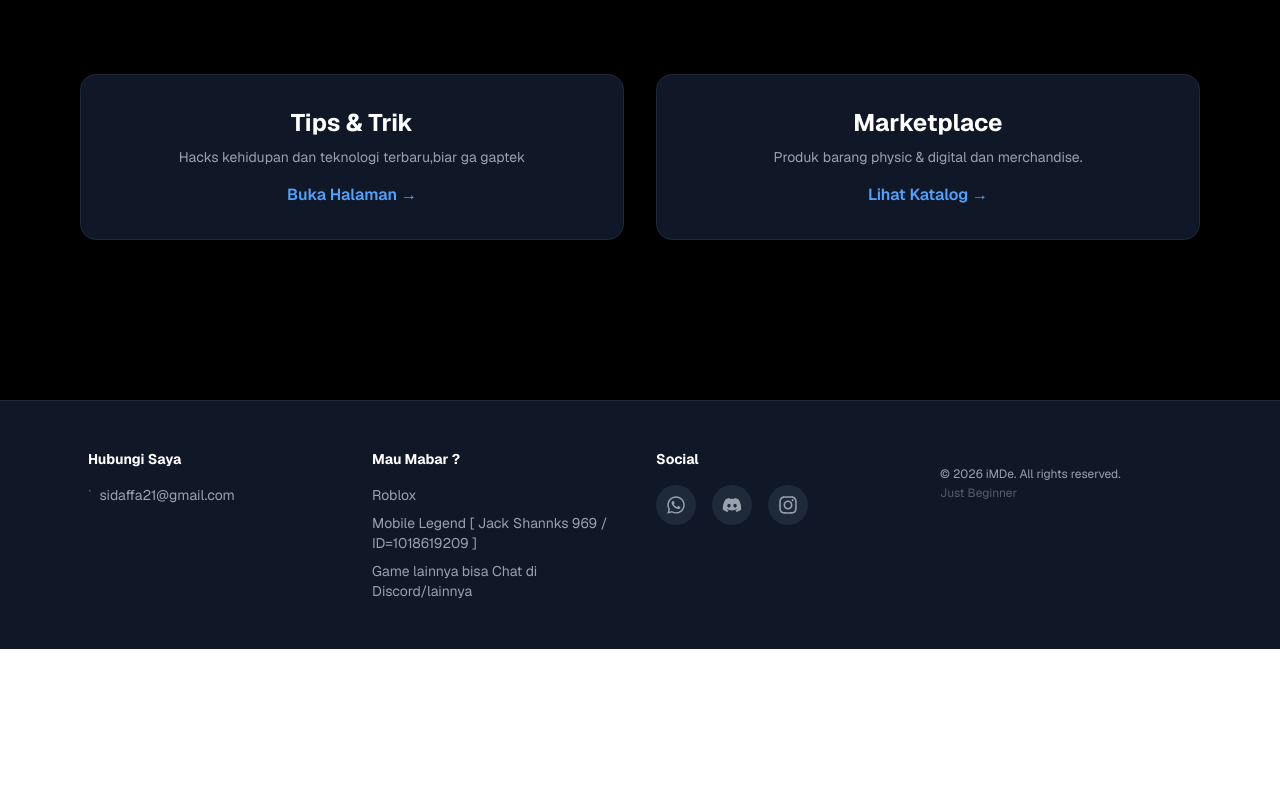
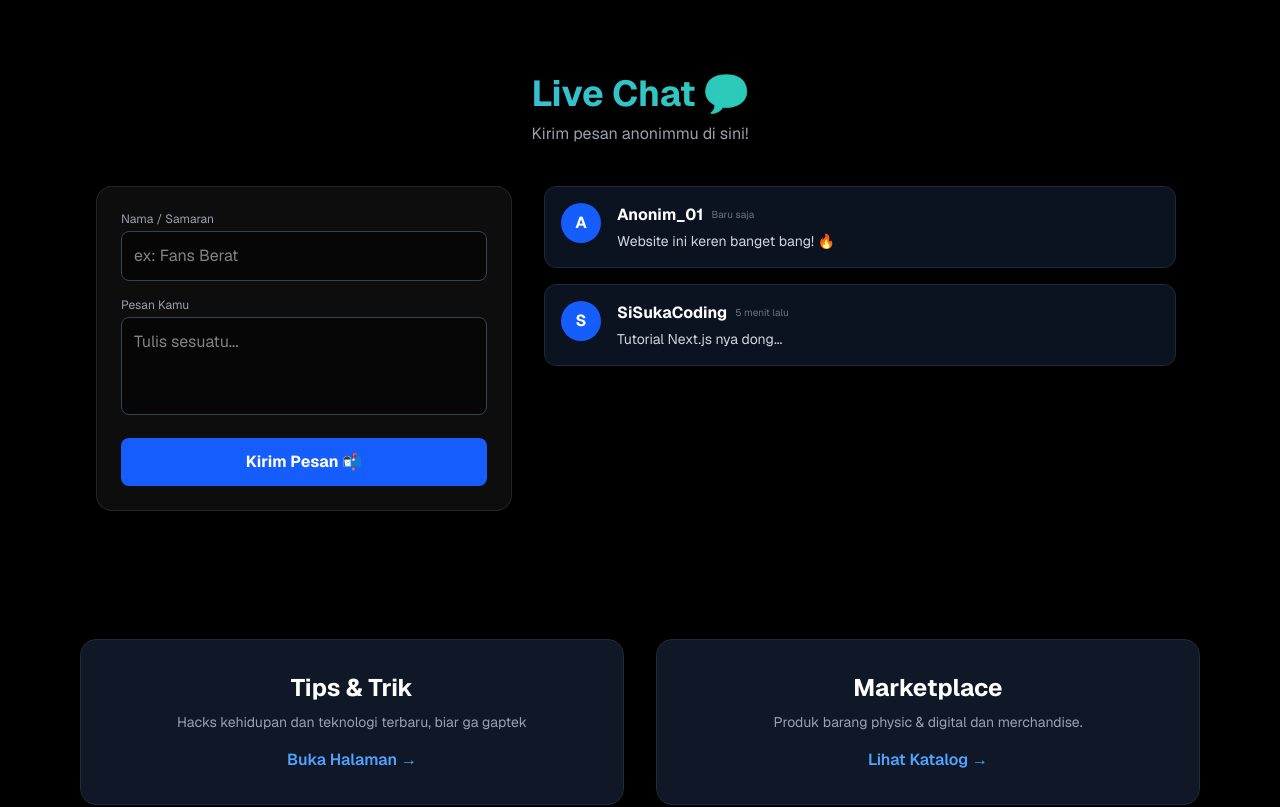
Before and after one commit to dartoulhaq-ui/iMDe, a Next.js app: page /home in a window 1280 px wide. Shown: the part 1560-2367 px from the top of the page. Before the commit the page ends 2209 px from the top, so only its background shows below. Built offline with nearby package versions, Linux system fonts and the light colour scheme.

Commit message:
Fixed Chat

```diff
--- a/app/home/page.tsx
+++ b/app/home/page.tsx
@@ -1,28 +1,21 @@
 "use client";
-import React, { useRef,useEffect, useState } from "react";
+import React, { useRef, useEffect, useState } from "react";
 import { motion, useScroll, useTransform, AnimatePresence } from "framer-motion";
 import { FaWhatsapp, FaDiscord, FaInstagram } from "react-icons/fa";
 import Image from "next/image";
 import Link from "next/link";
 export default function HomePage() {
   const greetings = [
-    "Halo, gimana kabarmu?",
-    "안녕하세요. 어떻게 지내세요?",
-    "你好吗？",
-    "こんにちは お元気ですか？",
-    "Bonjour, comment ça va?",
-    "Hola, ¿cómo estás?" ,
-    "Hallo, wie geht es dir?",
-    "Hello, how are you?",
+    "Halo, gimana kabarmu?", "안녕하세요. 어떻게 지내세요?", "你好吗？","こんにちは お元気ですか？", "Bonjour, comment ça va?", "Hola, ¿cómo estás?",
+    "Hallo, wie geht es dir?", "Hello, how are you?",
   ];
   const [index, setIndex] = useState(0);
   useEffect(() => {
     const timer = setInterval(() => {
       setIndex((prevIndex) => (prevIndex + 1) % greetings.length);
-    },3000);
+    }, 3000);
     return () => clearInterval(timer);
   }, []);
-
   const { scrollYProgress } = useScroll();
   const [isMobileMenuOpen, setIsMobileMenuOpen] = useState(false);
   const leftGlowColor = useTransform(
@@ -30,9 +23,46 @@ export default function HomePage() {
     [0, 0.5, 1],
     ["#8b5cf6", "#3b82f6", "#ffffff"]
   );
+  const [comments, setComments] = useState([
+    { id: 1, user: "Anonim_01", text: "Website ini keren banget bang! 🔥", time: "Baru saja" },
+    { id: 2, user: "SiSukaCoding", text: "Tutorial Next.js nya dong...", time: "5 menit lalu" },
+  ]);
+  const [inputName, setInputName] = useState("");
+  const [inputMsg, setInputMsg] = useState("");
+  const [logs, setLogs] = useState<{user: string, time: string, risk: string}[]>([]);
+  const [showAdmin, setShowAdmin] = useState(false);
+  const handleSend = (e: React.FormEvent) => {
+    e.preventDefault();
+    if (!inputName || !inputMsg) return;
+
+    const newComment = {
+      id: Date.now(),
+      user: inputName,
+      text: inputMsg,
+      time: "Baru saja"
+    };
+    setComments([newComment, ...comments]);
+    const newLog = {
+      user: inputName,
+      time: new Date().toLocaleTimeString(),
+      risk: inputMsg.toLowerCase().includes("kasar") ? "High" : "Low"
+    };
+    setLogs([newLog, ...logs]);
+    setInputName("");
+    setInputMsg("");
+  };
+
+  const handleAdminAccess = () => {
+    const password = prompt("Masukan Password Admin:");
+    if (password === "cnn123") {
+      setShowAdmin(true);
+    } else {
+      alert("Akses Ditolak!");
+    }
+  };
+
   return (
     <div className="min-h-screen bg-black text-white font-sans overflow-x-hidden relative">
-
       <header className="relative w-full h-[60vh] md:h-[80vh] flex items-center justify-center mt-16 overflow-hidden">
         <video
           autoPlay loop muted playsInline
@@ -123,14 +153,8 @@ export default function HomePage() {
         </div>
       </header>
       <div className="relative w-full py-20 px-4 md:px-20 overflow-hidden">
-        <motion.div
-          style={{ backgroundColor: leftGlowColor, opacity: 0.3 }}
-          className="fixed left-0 top-0 bottom-0 w-1 md:w-2 blur-[20px] z-40"
-        />
-        <motion.div
-          style={{ backgroundColor: leftGlowColor, opacity: 0.3 }}
-          className="fixed right-0 top-0 bottom-0 w-1 md:w-2 blur-[20px] z-40"
-        />
+        <motion.div style={{ backgroundColor: leftGlowColor, opacity: 0.3 }} className="fixed left-0 top-0 bottom-0 w-1 md:w-2 blur-[20px] z-40" />
+        <motion.div style={{ backgroundColor: leftGlowColor, opacity: 0.3 }} className="fixed right-0 top-0 bottom-0 w-1 md:w-2 blur-[20px] z-40" />
         <section id="profil" className="max-w-4xl mx-auto text-center mb-32 relative z-10">
            <motion.div
              initial={{ opacity: 0, scale: 0.9 }}
@@ -151,6 +175,7 @@ export default function HomePage() {
              </Link>
            </motion.div>
         </section>
+
         <section id="rekomendasifilm" className="max-w-6xl mx-auto mb-32 flex flex-col md:flex-row items-center gap-10">
            <motion.div
              initial={{ x: -100, opacity: 0 }}
@@ -175,13 +200,83 @@ export default function HomePage() {
              </button>
            </div>
         </section>
-        <section className="grid grid-cols-1 md:grid-cols-2 gap-8 max-w-6xl mx-auto mb-20">
+
+        <section className="max-w-6xl mx-auto mb-32 relative z-10 px-4">
+          <div className="text-center mb-10">
+             <h2 className="text-3xl md:text-4xl font-bold mb-2 bg-gradient-to-r from-blue-400 to-green-400 bg-clip-text text-transparent">Live Chat 💬</h2>
+             <p className="text-gray-400">Kirim pesan anonimmu di sini!</p>
+          </div>
+
+          <div className="grid grid-cols-1 md:grid-cols-5 gap-8">
+            <div className="md:col-span-2">
+              <div className="bg-white/5 backdrop-blur-xl border border-white/10 p-6 rounded-2xl sticky top-24">
+                <form onSubmit={handleSend} className="space-y-4">
+                  <div>
+                    <label className="block text-xs text-gray-400 mb-1">Nama / Samaran</label>
+                    <input
+                      type="text"
+                      maxLength={15}
+                      value={inputName}
+                      onChange={(e) => setInputName(e.target.value)}
+                      placeholder="ex: Fans Berat"
+                      className="w-full bg-black/50 border border-gray-700 rounded-lg p-3 text-white focus:outline-none focus:border-blue-500 transition"
+                      required
+                    />
+                  </div>
+                  <div>
+                    <label className="block text-xs text-gray-400 mb-1">Pesan Kamu</label>
+                    <textarea
+                      rows={3}
+                      maxLength={100}
+                      value={inputMsg}
+                      onChange={(e) => setInputMsg(e.target.value)}
+                      placeholder="Tulis sesuatu..."
+                      className="w-full bg-black/50 border border-gray-700 rounded-lg p-3 text-white focus:outline-none focus:border-blue-500 transition resize-none"
+                      required
+                    />
+                  </div>
+                  <button type="submit" className="w-full bg-blue-600 hover:bg-blue-500 text-white font-bold py-3 rounded-lg transition">
+                    Kirim Pesan 📬
+                  </button>
+                </form>
+              </div>
+            </div>
+
+            <div className="md:col-span-3">
+              <div className="flex flex-col gap-4 max-h-[400px] overflow-y-auto pr-2">
+                <AnimatePresence>
+                  {comments.map((comment) => (
+                    <motion.div
+                      key={comment.id}
+                      initial={{ opacity: 0, x: 20 }}
+                      animate={{ opacity: 1, x: 0 }}
+                      className="bg-gray-900/80 border border-gray-800 p-4 rounded-xl flex gap-4 items-start"
+                    >
+                      <div className="w-10 h-10 rounded-full bg-blue-600 flex items-center justify-center font-bold text-white shrink-0">
+                        {comment.user.charAt(0).toUpperCase()}
+                      </div>
+                      <div>
+                        <div className="flex items-center gap-2 mb-1">
+                          <span className="font-bold text-white">{comment.user}</span>
+                          <span className="text-[10px] text-gray-500">{comment.time}</span>
+                        </div>
+                        <p className="text-gray-300 text-sm">{comment.text}</p>
+                      </div>
+                    </motion.div>
+                  ))}
+                </AnimatePresence>
+              </div>
+            </div>
+          </div>
+        </section>
+
+        <section id="tips&trick" className="grid grid-cols-1 md:grid-cols-2 gap-8 max-w-6xl mx-auto mb-20">
             <motion.div
               whileHover={{ y: -10 }}
               className="bg-gray-900 p-8 rounded-2xl border border-gray-800 text-center"
             >
               <h4 className="text-2xl font-bold mb-2">Tips & Trik</h4>
-              <p className="text-gray-400 mb-4 text-sm">Hacks kehidupan dan teknologi terbaru,biar ga gaptek</p>
+              <p className="text-gray-400 mb-4 text-sm">Hacks kehidupan dan teknologi terbaru, biar ga gaptek</p>
               <button className="text-blue-400 hover:text-blue-300 font-semibold"><a href="/tips">Buka Halaman →</a></button>
             </motion.div>
 
@@ -195,6 +290,7 @@ export default function HomePage() {
             </motion.div>
         </section>
       </div>
+
       <footer className="bg-gray-900 text-gray-400 py-12 border-t border-gray-800">
         <div className="max-w-6xl mx-auto px-6 grid grid-cols-1 md:grid-cols-4 gap-8 text-sm">
           <div>
@@ -217,44 +313,50 @@ export default function HomePage() {
           <div>
             <h5 className="text-white font-bold mb-4">Social</h5>
             <div className="flex gap-4">
-               <a
-                 href="https://wa.me/6281332959366"
-                 target="_blank"
-                 rel="noopener noreferrer"
-                 className="w-10 h-10 rounded-full bg-gray-800 flex items-center justify-center hover:bg-[#25D366] hover:text-white transition-all duration-300 transform hover:-translate-y-1"
-                 aria-label="WhatsApp"
-               >
+               <a href="https://wa.me/6281332959366" target="_blank" rel="noopener noreferrer" className="w-10 h-10 rounded-full bg-gray-800 flex items-center justify-center hover:bg-[#25D366] hover:text-white transition-all duration-300 transform hover:-translate-y-1">
                  <FaWhatsapp size={20} />
                </a>
-               <a
-                 href="https://discord.gg/RZYDNbRp"
-                 target="_blank"
-                 rel="noopener noreferrer"
-                 className="w-10 h-10 rounded-full bg-gray-800 flex items-center justify-center hover:bg-[#5865F2] hover:text-white transition-all duration-300 transform hover:-translate-y-1"
-                 aria-label="Discord"
-               >
+               <a href="https://discord.gg/RZYDNbRp" target="_blank" rel="noopener noreferrer" className="w-10 h-10 rounded-full bg-gray-800 flex items-center justify-center hover:bg-[#5865F2] hover:text-white transition-all duration-300 transform hover:-translate-y-1">
                  <FaDiscord size={20} />
                </a>
-               <a
-                 href="https://instagram.com/3dapp.hh"
-                 target="_blank"
-                 rel="noopener noreferrer"
-                 className="w-10 h-10 rounded-full bg-gray-800 flex items-center justify-center hover:bg-gradient-to-tr from-yellow-400 via-red-500 to-purple-500 hover:text-white transition-all duration-300 transform hover:-translate-y-1"
-                 aria-label="Instagram"
-               >
+               <a href="https://instagram.com/3dapp.hh" target="_blank" rel="noopener noreferrer" className="w-10 h-10 rounded-full bg-gray-800 flex items-center justify-center hover:bg-gradient-to-tr from-yellow-400 via-red-500 to-purple-500 hover:text-white transition-all duration-300 transform hover:-translate-y-1">
                  <FaInstagram size={20} />
                </a>
-
             </div>
           </div>
+
           <div>
              <p className="text-xs mt-4 leading-relaxed">
                © 2026 iMDe. All rights reserved. <br/>
                <span className="opacity-50">Just Beginner</span>
+               <span onClick={handleAdminAccess} className="ml-2 cursor-pointer hover:text-white" title="Admin Log">🔒</span>
              </p>
           </div>
+        </div>
 
+        {showAdmin && (
+          <div className="mt-8 max-w-4xl mx-auto bg-red-900/20 border border-red-500/30 p-6 rounded-xl text-left m-4">
+             <div className="flex justify-between items-center mb-4">
+                <h3 className="text-red-400 font-bold text-lg">⚠️ ADMIN SECURITY LOG</h3>
+                <button onClick={() => setShowAdmin(false)} className="text-xs text-red-400 hover:text-white">Close [x]</button>
              </div>
+             <table className="w-full text-sm text-left text-gray-400">
+               <thead className="text-xs text-gray-200 uppercase bg-red-900/40">
+                 <tr><th className="px-4 py-2">User</th><th className="px-4 py-2">Waktu</th><th className="px-4 py-2">Risiko</th></tr>
+               </thead>
+               <tbody>
+                  {logs.map((log, i) => (
+                    <tr key={i} className="border-b border-red-900/30">
+                      <td className="px-4 py-2 text-white">{log.user}</td>
+                      <td className="px-4 py-2">{log.time}</td>
+                      <td className={`px-4 py-2 font-bold ${log.risk === 'High' ? 'text-red-500' : 'text-green-500'}`}>{log.risk}</td>
+                    </tr>
+                  ))}
+                  {logs.length === 0 && <tr><td colSpan={3} className="px-4 py-2 text-center">Belum ada log.</td></tr>}
+               </tbody>
+             </table>
+          </div>
+        )}
       </footer>
     </div>
   );
```
Lines whose indentation alone changed are shown as unchanged.
